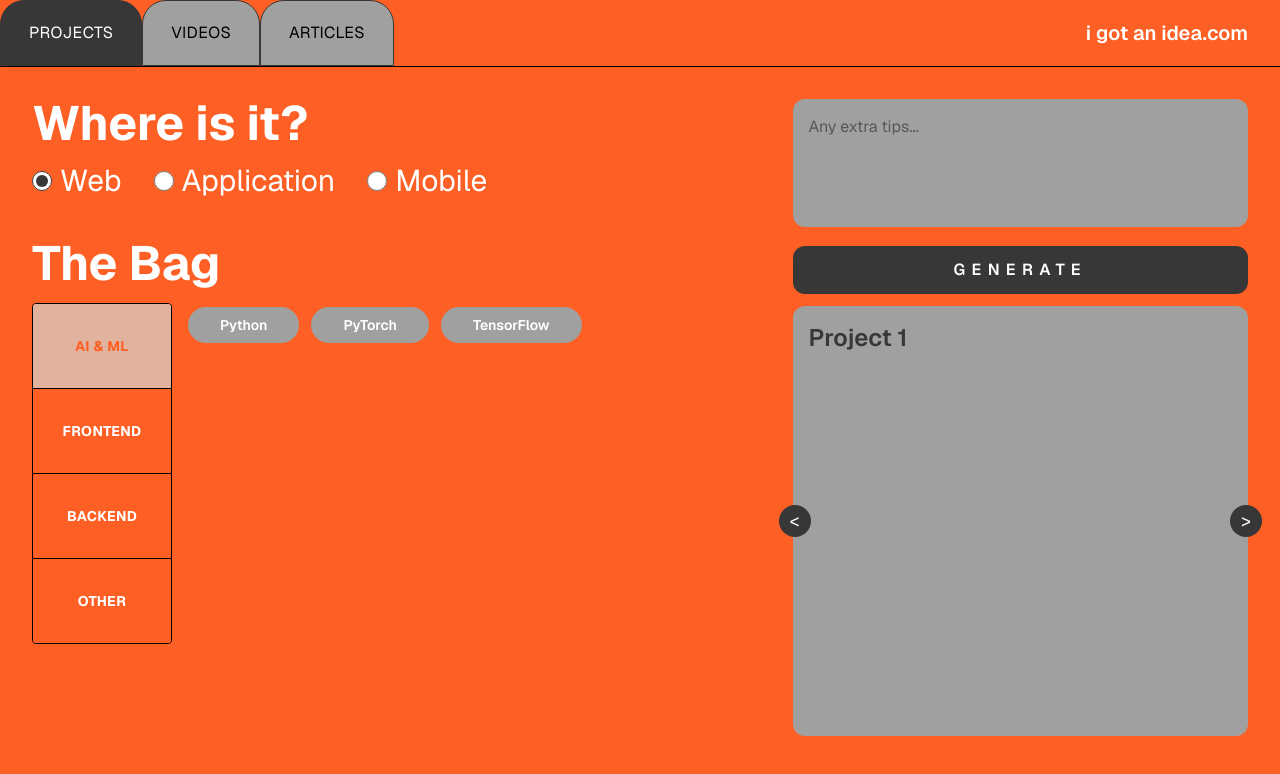
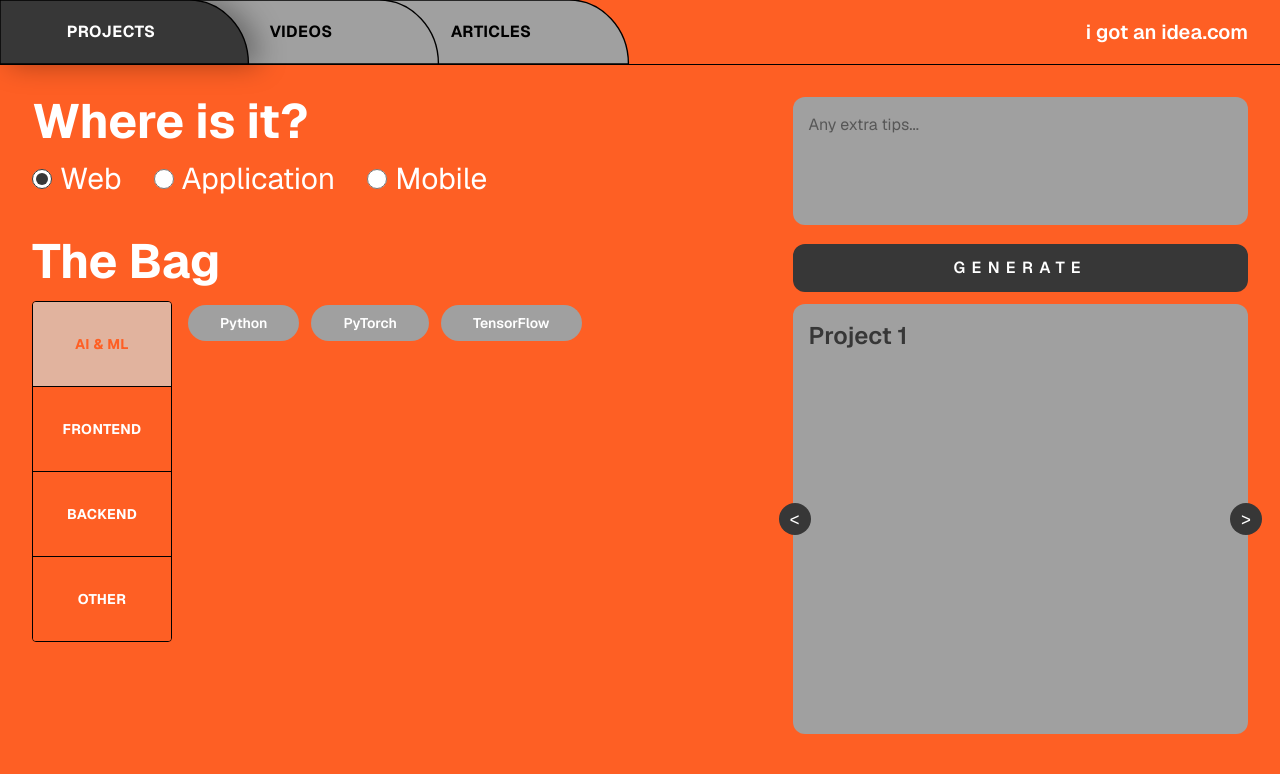
Before and after one commit to zion-pulapakura/i-got-an-idea, a Next.js app: page /projects in a window 1280 px wide. Shown: the top 774 px of the page. Built offline with nearby package versions, Linux system fonts and the light colour scheme.

Commit message:
made tabs have a curved look

```diff
--- a/src/app/navbar/components/navbar-tab.tsx
+++ b/src/app/navbar/components/navbar-tab.tsx
@@ -9,6 +9,7 @@ type NavbarTabProps = {
   label: string;
   href: string;
   isActive: boolean;
+  index: number;
   onSelect: (tab: NavTab) => void;
 };
 
@@ -17,19 +18,38 @@ export function NavbarTab({
   label,
   href,
   isActive,
+  index,
   onSelect,
 }: NavbarTabProps) {
+  const fillColor = isActive ? "#373737" : "#A0A0A0";
+  const textColor = isActive ? "text-brand-white" : "text-brand-black";
+
   return (
     <Link
       href={href}
       onClick={() => onSelect(tabKey)}
-      className={`rounded-t-[24px] border border-brand-dark px-7 py-5 text-base tracking-wide transition ${
-        isActive
-          ? "bg-brand-dark text-brand-white"
-          : "bg-brand-light text-brand-black"
-      }`}
+      style={{ zIndex: 100 - index }}
+      className="relative -ml-[64px] block h-[64px] w-[254px] first:ml-0"
     >
-      {label}
+      <svg
+        viewBox="0 0 274 64"
+        preserveAspectRatio="none"
+        className="absolute h-full w-full"
+        style={isActive ? { filter: "drop-shadow(10px 0 14px rgba(0,0,0,0.35))" } : undefined}
+        aria-hidden="true"
+      >
+        <path
+          d="M 0 0 H 204 A 64 64 0 0 1 268 64 H 0 Z"
+          fill={fillColor}
+          stroke="black"
+          strokeWidth="1.5"
+        />
+      </svg>
+      <span
+        className={`relative z-10 flex h-full w-full items-center justify-center pl-0 pr-8 text-base font-bold tracking-wide ${textColor}`}
+      >
+        {label}
+      </span>
     </Link>
   );
 }
--- a/src/app/navbar/navbar.tsx
+++ b/src/app/navbar/navbar.tsx
@@ -30,14 +30,15 @@ export function Navbar() {
   return (
     <header className="border-b border-brand-black">
       <div className="flex w-full items-center justify-between py-0 pr-4 md:pr-8">
-        <nav className="flex items-end">
-          {navItems.map((item) => (
+        <nav className="flex items-end overflow-visible">
+          {navItems.map((item, index) => (
             <NavbarTab
               key={item.key}
               tabKey={item.key}
               label={item.label}
               href={item.href}
               isActive={activeNavTab === item.key}
+              index={index}
               onSelect={setActiveNavTab}
             />
           ))}
--- a/src/app/projects/page.tsx
+++ b/src/app/projects/page.tsx
@@ -14,7 +14,7 @@ export default function ProjectsPage() {
   } = useProjectsUi();
 
   return (
-    <main className="mx-auto flex w-full max-w-7xl flex-1 flex-col px-4 py-8 md:px-8">
+    <main className=" flex w-full max-w-7xl flex-1 flex-col px-4 py-8 md:px-8">
       <section className="grid flex-1 gap-8 lg:grid-cols-[1.6fr_1fr]">
         <div className="space-y-10">
           <WhereIsIt
```
